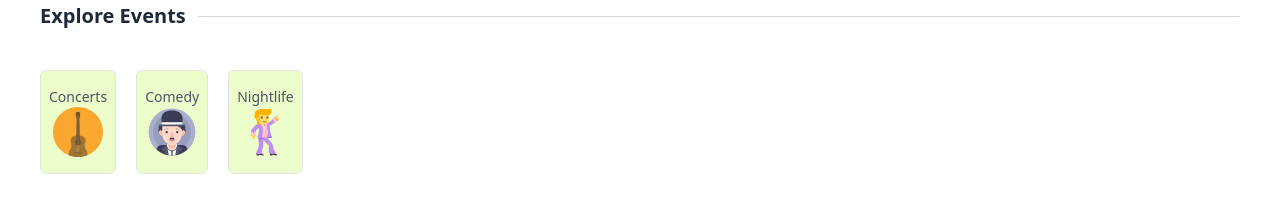
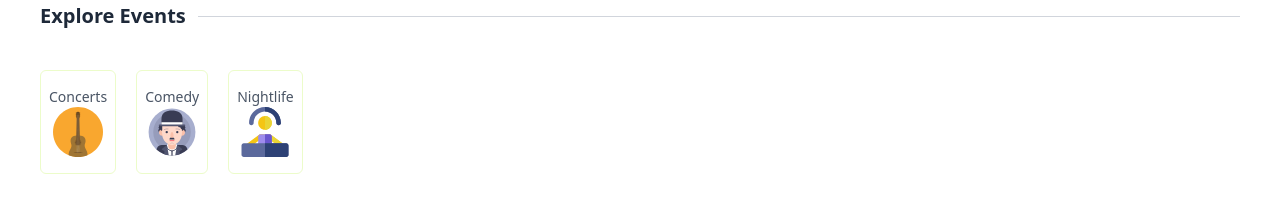
Before and after one commit to gopalkrs/event-management-project, a Next.js app: page /events in a window 1280 px wide. Shown: the part 162-386 px from the top of the page. Built offline with nearby package versions, Linux system fonts and the light colour scheme; no server answers; the database is empty.

Commit message:
feat: add disco.svg and replace nightlife.svg in event page; update loading animation in LiveEvents and TrendingNow components

```diff
--- a/src/app/[category]/[eventId]/page.tsx
+++ b/src/app/[category]/[eventId]/page.tsx
@@ -32,7 +32,7 @@ const EventDetailsPage = () => {
 
   console.log(data?.data.data[0]);
 
-  if (isLoading) return <div className='min-h-screen flex justify-center items-center'><Loader className='animate-ping text-gray-800' /></div>
+  if (isLoading) return <div className='min-h-screen flex justify-center items-center'><Loader className='animate-spin text-gray-800' /></div>
 
   return (
     <section className='min-h-screen gap-10 flex md:flex-row flex-col items-start my-10 mx-5 md:mx-20'>
--- a/src/app/events/page.tsx
+++ b/src/app/events/page.tsx
@@ -23,7 +23,7 @@ const EventPage = () => {
     },
     {
       title: 'Nightlife',
-      source: '/nightlife.svg',
+      source: '/disco.svg',
       color: 'text-purple-100'
     }
   ]
@@ -48,7 +48,7 @@ const EventPage = () => {
       <div className='flex flex-row gap-2 sm:gap-5 my-10'>
         {exploreItems.map((item, index) => {
           return (
-            <Link href={'/events/concerts'} key={index} className='flex flex-col px-1 sm:px-2 py-4 rounded-sm border bg-lime-100 text-gray-600 items-center'>
+            <Link href={'/events/concerts'} key={index} className='flex flex-col px-2 transition-all ease-in-out py-4 rounded-sm border hover:shadow-sm border-lime-100 text-gray-600 items-center'>
               <h3 className='text-sm font-medium'>{item.title}</h3>
               <Image src={item.source} alt='evt-type' width={50} height={50}/>
             </Link>
--- a/src/components/home/live-events.tsx
+++ b/src/components/home/live-events.tsx
@@ -26,11 +26,12 @@ const LiveEvents = () => {
 
   if (isPending) return <div className='min-h-screen flex justify-center items-center'><LoaderCircle className='animate-spin ' /></div>;
   return (
-    <section className='my-10 bg-red-300'>
+    <section className='my-10 bg-gradient-to-r from-teal-300 via-gray-100 to-indigo-300
+'>
       <div className='px-5 py-10'>
         {/* <h2 className='text-lg text-gray-100 font-bold'>Trending Now</h2>
         <div className="w-1/3 h-px bg-gray-300"></div> */}
-        <h2 className="text-xl font-bold text-gray-100 inline-block relative after:content-[''] after:block after:h-px after:bg-gray-300 after:w-1/2 after:mt-1">
+        <h2 className="text-xl font-bold text-gray-800 inline-block relative after:content-[''] after:block after:h-px after:bg-gray-700 after:w-1/2 after:mt-1">
           The Best Of Live Shows
         </h2>
         <div className='py-6 hidden sm:grid grid-cols-1 sm:grid-cols-2 md:grid-cols-3 lg:grid-cols-4 gap-4'>
--- a/src/components/home/trending-now.tsx
+++ b/src/components/home/trending-now.tsx
@@ -26,11 +26,12 @@ const TrendingNow = () => {
 
   if (isPending) return <div className='min-h-screen flex justify-center items-center'><LoaderCircle className='animate-spin ' /></div>;
   return (
-    <section className='my-10 bg-violet-800'>
+    <section className='my-10 bg-linear-to-r from-gray-100 via-white to-blue-200
+'>
       <div className='px-5 py-10'>
         {/* <h2 className='text-lg text-gray-100 font-bold'>Trending Now</h2>
         <div className="w-1/3 h-px bg-gray-300"></div> */}
-        <h2 className="text-xl font-bold text-gray-100 inline-block relative after:content-[''] after:block after:h-px after:bg-gray-300 after:w-1/2 after:mt-1">
+        <h2 className="text-xl font-bold text-gray-800 inline-block relative after:content-[''] after:block after:h-px after:bg-gray-700 after:w-1/2 after:mt-1">
           Trending Now
         </h2>
         <div className='py-6 hidden sm:grid grid-cols-1 sm:grid-cols-2 md:grid-cols-3 lg:grid-cols-4 gap-4'>
```
Also changed, not shown: public/disco.svg (added), public/nightlife.svg (deleted).
